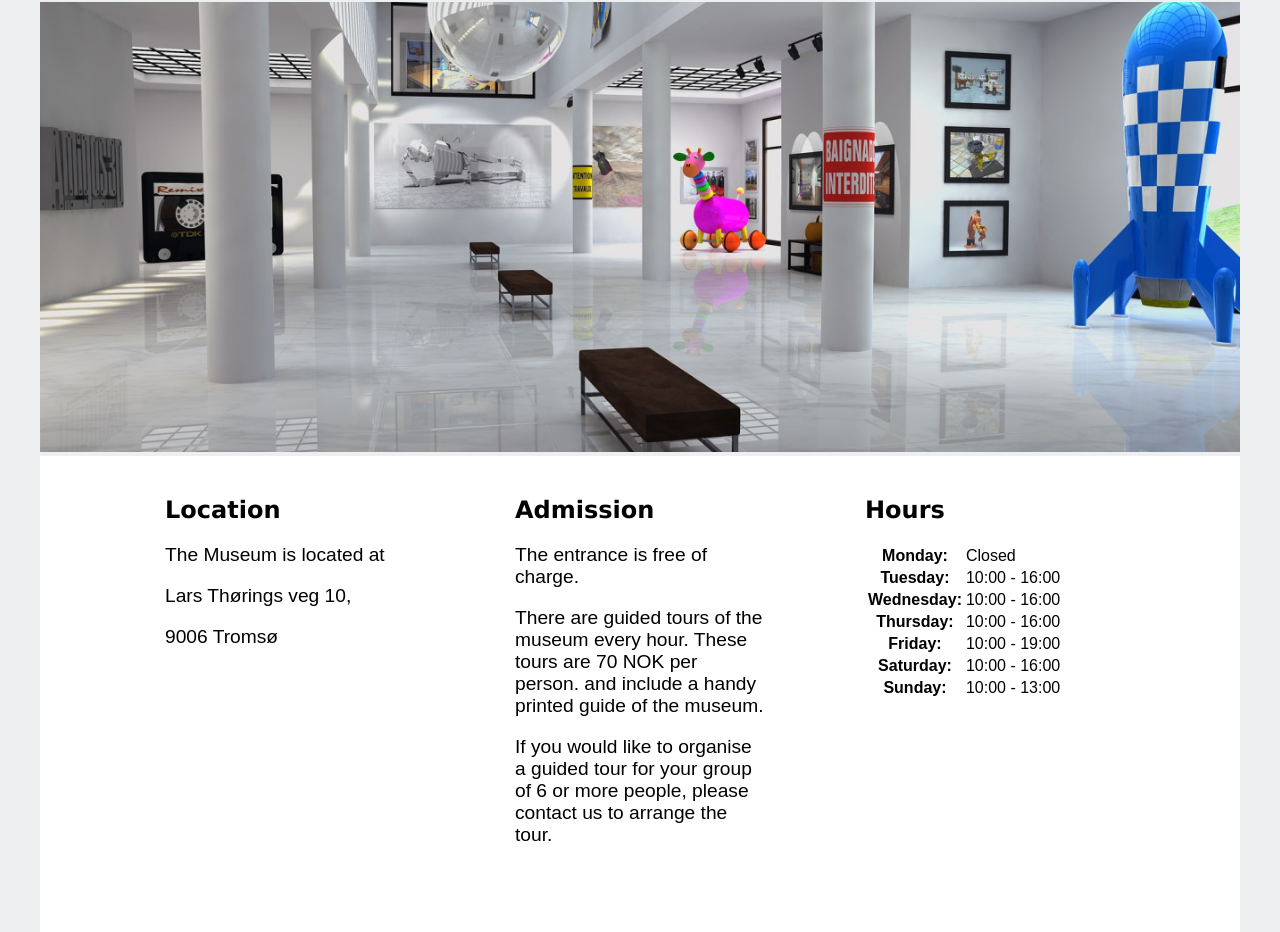
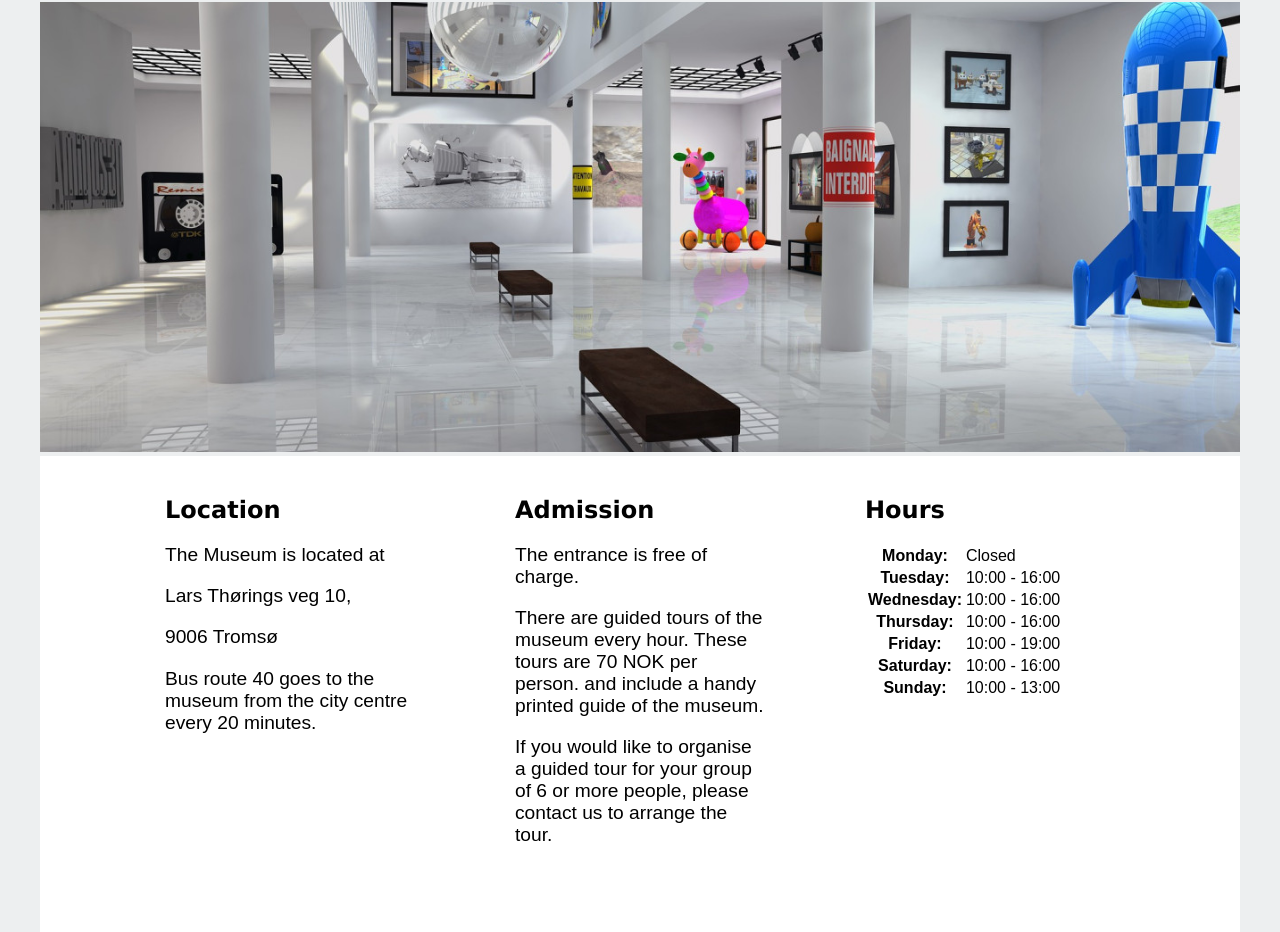
Before and after one commit to KIVERSEN86/SemesterProject, a plain HTML site: page visit.html in a window 1280 px wide. Shown: the part 165-1097 px from the top of the page. Drawn offline with Linux system fonts and the light colour scheme; a web font is replaced by a local one.

Commit message:
Update visit.html

```diff
--- a/visit.html
+++ b/visit.html
@@ -42,6 +42,7 @@
                 <p>The Museum is located at</p>
                 <p>Lars Thørings veg 10,</p>
                 <p>9006 Tromsø</p>
+                <p>Bus route 40 goes to the museum from the city centre every 20 minutes.</p>
               </div>
               <div class="grid-item">
                 <h2>Admission</h2>
```
